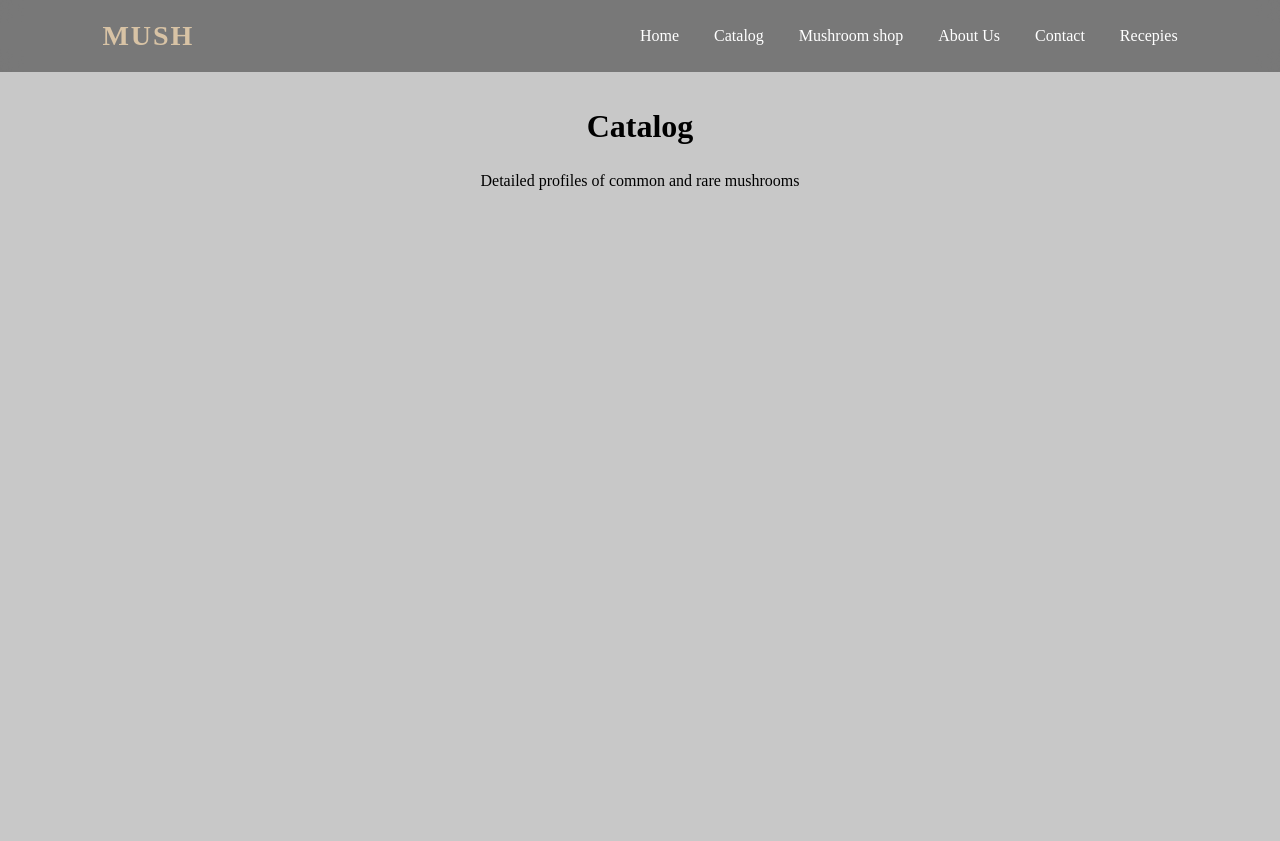
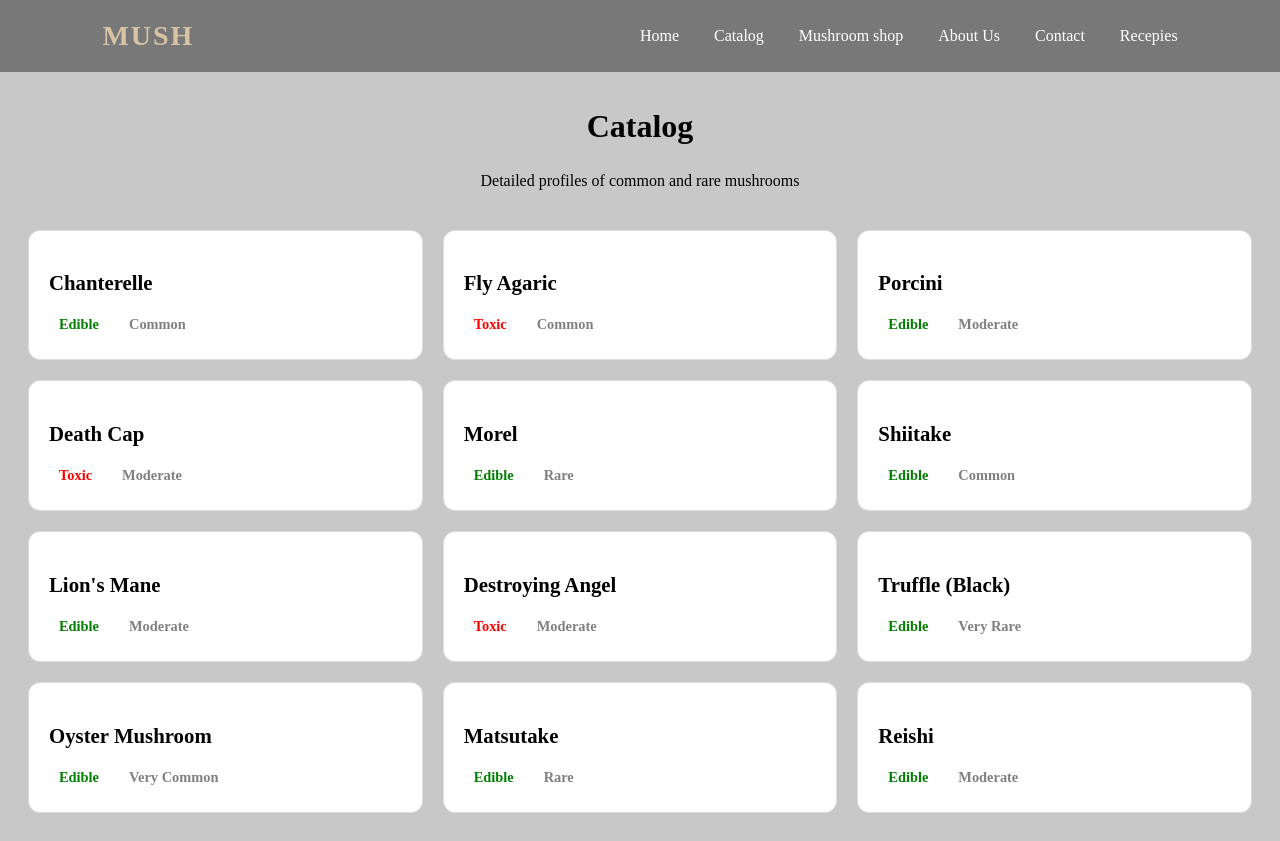
Before and after one commit to IT-8-TUES/8B-25-26-Wolfram, a plain HTML site: page Bojidar/catalog.html in a window 1280 px wide. Before the commit the page ends 800 px from the top, so only its background shows below. Drawn offline with Linux system fonts and the light colour scheme.

Commit message:
Almost done with the catalog

```diff
--- a/Bojidar/catalog.html
+++ b/Bojidar/catalog.html
@@ -27,6 +27,265 @@
         <p class="pre-catalog-text">
       Detailed profiles of common and rare mushrooms
     </p>
+        <div class="catalog-grid">
 
+      <div class="mushroom-card">
+
+        <h3 class="mushroom-title">
+          Chanterelle
+        </h3>
+
+        <div class="badge-container">
+
+          <span class="badge badge-edible">
+            Edible
+          </span>
+
+          <span class="badge badge-rarity">
+            Common
+          </span>
+
+        </div>
+
+      </div>
+
+
+      <div class="mushroom-card">
+
+        <h3 class="mushroom-title">
+          Fly Agaric
+        </h3>
+
+        <div class="badge-container">
+
+          <span class="badge badge-toxic">
+            Toxic
+          </span>
+
+          <span class="badge badge-rarity">
+            Common
+          </span>
+
+        </div>
+
+      </div>
+
+
+      <div class="mushroom-card">
+
+        <h3 class="mushroom-title">
+          Porcini
+        </h3>
+
+        <div class="badge-container">
+
+          <span class="badge badge-edible">
+            Edible
+          </span>
+
+          <span class="badge badge-rarity">
+            Moderate
+          </span>
+
+        </div>
+
+      </div>
+
+
+      <div class="mushroom-card">
+
+        <h3 class="mushroom-title">
+          Death Cap
+        </h3>
+
+        <div class="badge-container">
+
+          <span class="badge badge-toxic">
+            Toxic
+          </span>
+
+          <span class="badge badge-rarity">
+            Moderate
+          </span>
+
+        </div>
+
+      </div>
+
+
+      <div class="mushroom-card">
+
+        <h3 class="mushroom-title">
+          Morel
+        </h3>
+
+        <div class="badge-container">
+
+          <span class="badge badge-edible">
+            Edible
+          </span>
+
+          <span class="badge badge-rarity">
+            Rare
+          </span>
+
+        </div>
+
+      </div>
+
+
+      <div class="mushroom-card">
+
+        <h3 class="mushroom-title">
+          Shiitake
+        </h3>
+
+        <div class="badge-container">
+
+          <span class="badge badge-edible">
+            Edible
+          </span>
+
+          <span class="badge badge-rarity">
+            Common
+          </span>
+
+        </div>
+
+      </div>
+
+
+      <div class="mushroom-card">
+
+        <h3 class="mushroom-title">
+          Lion's Mane
+        </h3>
+
+        <div class="badge-container">
+
+          <span class="badge badge-edible">
+            Edible
+          </span>
+
+          <span class="badge badge-rarity">
+            Moderate
+          </span>
+
+        </div>
+
+      </div>
+
+
+      <div class="mushroom-card">
+
+        <h3 class="mushroom-title">
+          Destroying Angel
+        </h3>
+
+        <div class="badge-container">
+
+          <span class="badge badge-toxic">
+            Toxic
+          </span>
+
+          <span class="badge badge-rarity">
+            Moderate
+          </span>
+
+        </div>
+
+      </div>
+
+
+      <div class="mushroom-card">
+
+        <h3 class="mushroom-title">
+          Truffle (Black)
+        </h3>
+
+        <div class="badge-container">
+
+          <span class="badge badge-edible">
+            Edible
+          </span>
+
+          <span class="badge badge-rarity">
+            Very Rare
+          </span>
+
+        </div>
+
+      </div>
+
+
+      <div class="mushroom-card">
+
+        <h3 class="mushroom-title">
+          Oyster Mushroom
+        </h3>
+
+        <div class="badge-container">
+
+          <span class="badge badge-edible">
+            Edible
+          </span>
+
+          <span class="badge badge-rarity">
+            Very Common
+          </span>
+
+        </div>
+
+      </div>
+
+
+      <div class="mushroom-card">
+
+        <h3 class="mushroom-title">
+          Matsutake
+        </h3>
+
+        <div class="badge-container">
+
+          <span class="badge badge-edible">
+            Edible
+          </span>
+
+          <span class="badge badge-rarity">
+            Rare
+          </span>
+
+        </div>
+
+      </div>
+
+
+      <div class="mushroom-card">
+
+        <h3 class="mushroom-title">
+          Reishi
+        </h3>
+
+        <div class="badge-container">
+
+          <span class="badge badge-edible">
+            Edible
+          </span>
+
+          <span class="badge badge-rarity">
+            Moderate
+          </span>
+
+        </div>
+
+      </div>
+
+    </div>
+
+  </div>
+
+</div>
+
+<script>scr="func.js"</script>
 </body>
 </html>
--- a/Bojidar/styles.css
+++ b/Bojidar/styles.css
@@ -157,3 +157,67 @@ nav{
   color: black;
   margin-bottom: 40px;
     }
+
+    .catalog-container {
+  max-width: 1200px;
+  margin: auto;
+}
+
+.catalog-title {
+  font-size: 2.5rem;
+  margin-bottom: 10px;
+}
+
+.catalog-text {
+  color: gray;
+  margin-bottom: 30px;
+}
+
+.catalog-grid {
+  display: grid;
+  grid-template-columns: 1fr 1fr 1fr;
+  gap: 20px;
+}
+
+.mushroom-card {
+  background: white;
+  border: 1px solid #ddd;
+  border-radius: 12px;
+  padding: 20px;
+  transition: 0.2s;
+  cursor: pointer;
+}
+
+.mushroom-title {
+  font-size: 1.3rem;
+  margin-bottom: 15px;
+  text-align: left;
+}
+
+.badge-container {
+  display: flex;
+  gap: 10px;
+  flex-wrap: wrap;
+}
+
+.badge {
+  padding: 6px 10px;
+  border-radius: 6px;
+  font-size: 0.9rem;
+  font-weight: bold;
+}
+
+.badge-edible {
+  background: white;
+  color: green;
+}
+
+.badge-toxic {
+  background: white;
+  color: red;
+}
+
+.badge-rarity {
+  background: white;
+  color: gray;
+}
```
